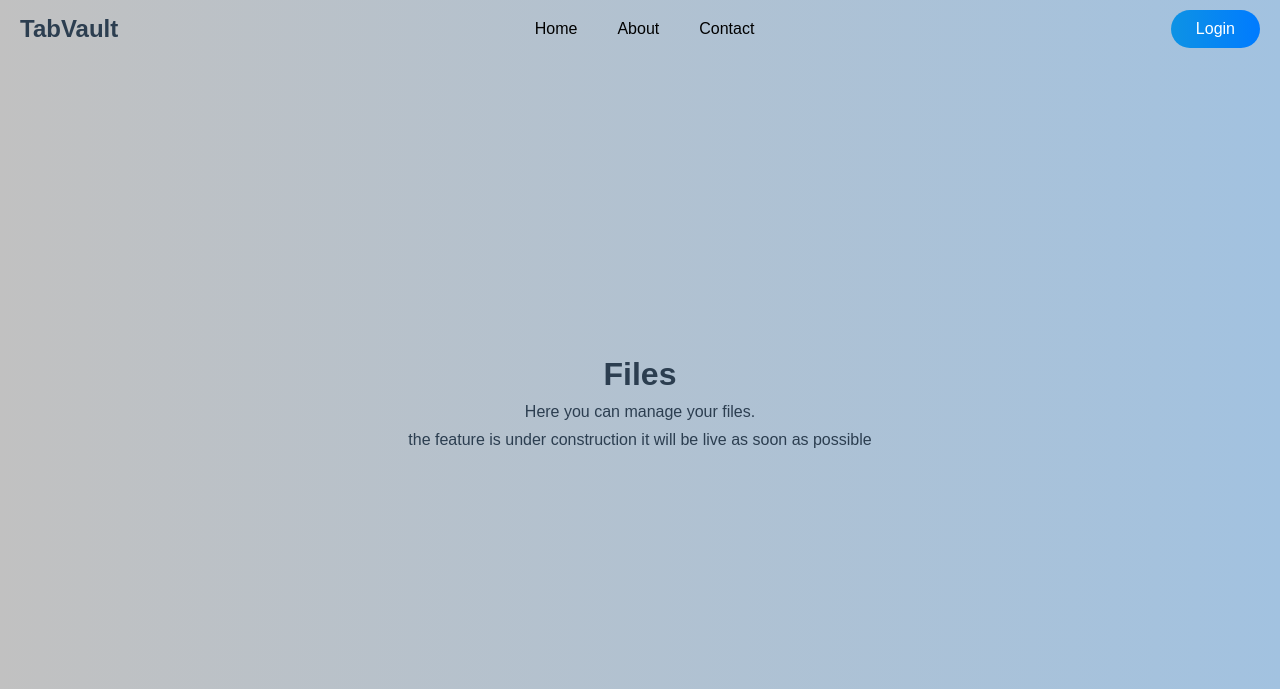
After one commit to salman5900/Bookmarking-Application, a Django app: page /dashboard/files/ in a window 1280 px wide. The commit adds this page. Shown: the top 689 px of the page. Run offline with Django 5.2, Linux system fonts and the light colour scheme.

Commit message:
Changes made

```diff
--- /dev/null
+++ b/Dashboard/templates/Dashboard/files.html
@@ -0,0 +1,11 @@
+{% extends "main/layout.html" %}
+
+{% block title %}
+    Files
+{% endblock %}
+
+{% block content %}
+    <h1>Files</h1>
+    <p>Here you can manage your files.</p>
+    <p>the feature is under construction it will be live as soon as possible</p>
+{% endblock %}
--- a/Dashboard/urls.py
+++ b/Dashboard/urls.py
@@ -6,7 +6,9 @@ app_name = 'Dashboard'
 urlpatterns = [
     path('', views.dashboard, name='dashboard'),
     path('add_bookmark/', views.add_bookmark, name='add_bookmark'),
+    path('files/', views.files, name='files'),
     path('edit_bookmark/<slug:slug>/', views.edit_bookmark, name='edit_bookmark'),
     path('delete_bookmark/<slug:slug>/', views.delete_bookmark, name='delete_bookmark'),
 
+
 ]
--- a/Dashboard/views.py
+++ b/Dashboard/views.py
@@ -4,6 +4,8 @@ from urllib.parse import urlparse
 from django.contrib.auth.decorators import login_required
 from . import forms
 # Create your views here.
+
+@login_required
 def dashboard(request):
     bookmarks = bookmarks = Bookmark.objects.filter(user=request.user).order_by('-created_at')
 
@@ -13,6 +15,7 @@ def dashboard(request):
         bm.favicon_url = f"https://www.google.com/s2/favicons?sz=64&domain={domain}"
     return render(request, 'Dashboard/dashboard.html', {'bookmarks': bookmarks})
 
+@login_required
 def edit_bookmark(request, slug):
     bookmark = Bookmark.objects.get(slug=slug)
     if request.method == "POST":
@@ -40,7 +43,11 @@ def add_bookmark(request):
 
     return render(request, 'Dashboard/add_bookmark.html', {'form': form})
 
+@login_required
 def delete_bookmark(request, slug):
     bookmark = Bookmark.objects.get(slug=slug, user=request.user)
     bookmark.delete()
     return redirect('Dashboard:dashboard')
+
+def files(request):
+    return render(request, 'Dashboard/files.html')
--- a/main/templates/main/layout.html
+++ b/main/templates/main/layout.html
@@ -20,7 +20,7 @@
     {% if user.is_authenticated %}
     <div class="nav-links">
         <a href="{% url "Dashboard:dashboard" %}">Dashboard</a>
-        <a href="{% url "main:about" %}">Files</a>
+        <a href="{% url "Dashboard:files" %}">Files</a>
         <a href="{% url "Dashboard:add_bookmark" %}">Add Bookmark</a>
     </div>
     <a href="{% url 'users:logout' %}">
--- a/static/css/style.css
+++ b/static/css/style.css
@@ -280,3 +280,15 @@ form textarea {
     flex-direction: column;
     gap: 10px;
 }
+
+#add-bookmark-link {
+    color: #007BFF;           /* Bootstrap-like blue */
+    text-decoration: none;    /* Remove underline */
+    transition: transform 0.2s ease, color 0.2s ease;
+    font-weight: 500;
+}
+
+#add-bookmark-link:hover {
+    color: #0056b3;           /* Darker blue on hover */
+    transform: scale(1.1);    /* Slight pop animation */
+}
```
Also changed, not shown: Dashboard/templates/Dashboard/dashboard.html (+9 -10 lines), db.sqlite3.
